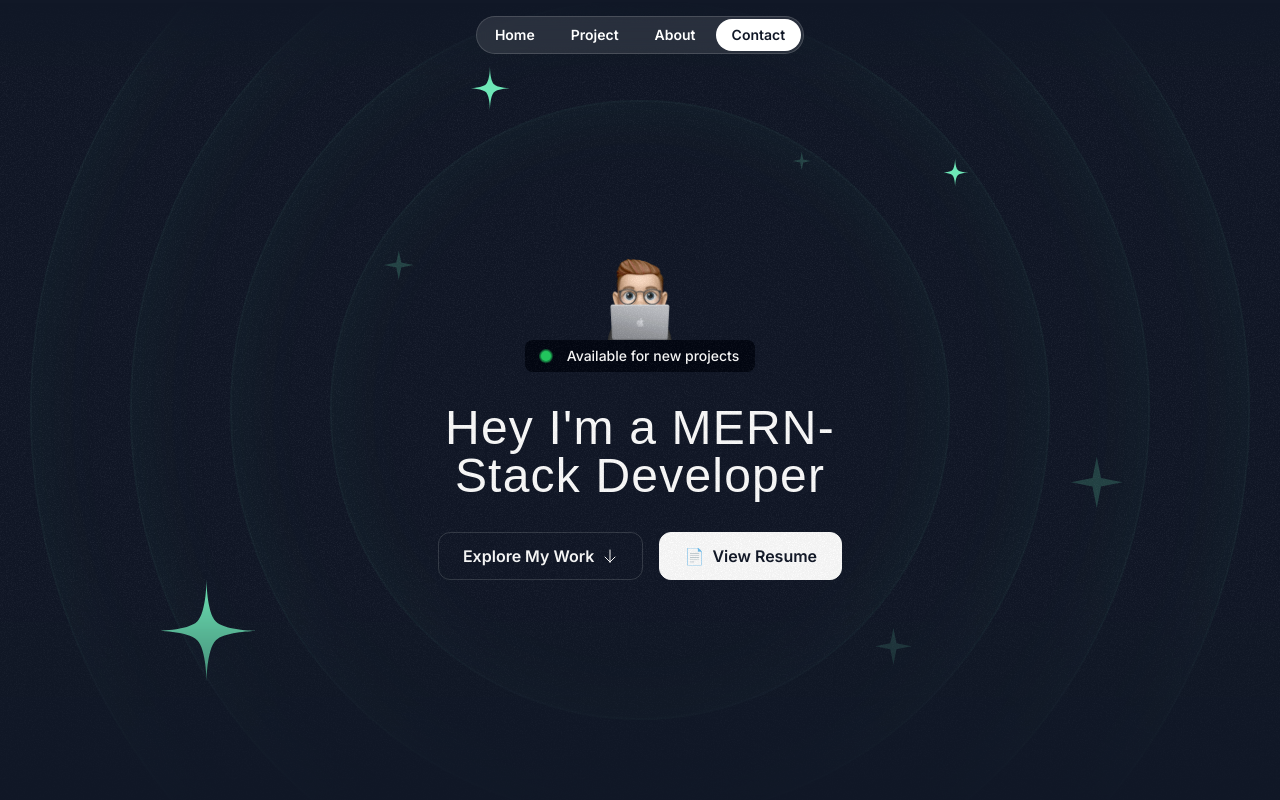
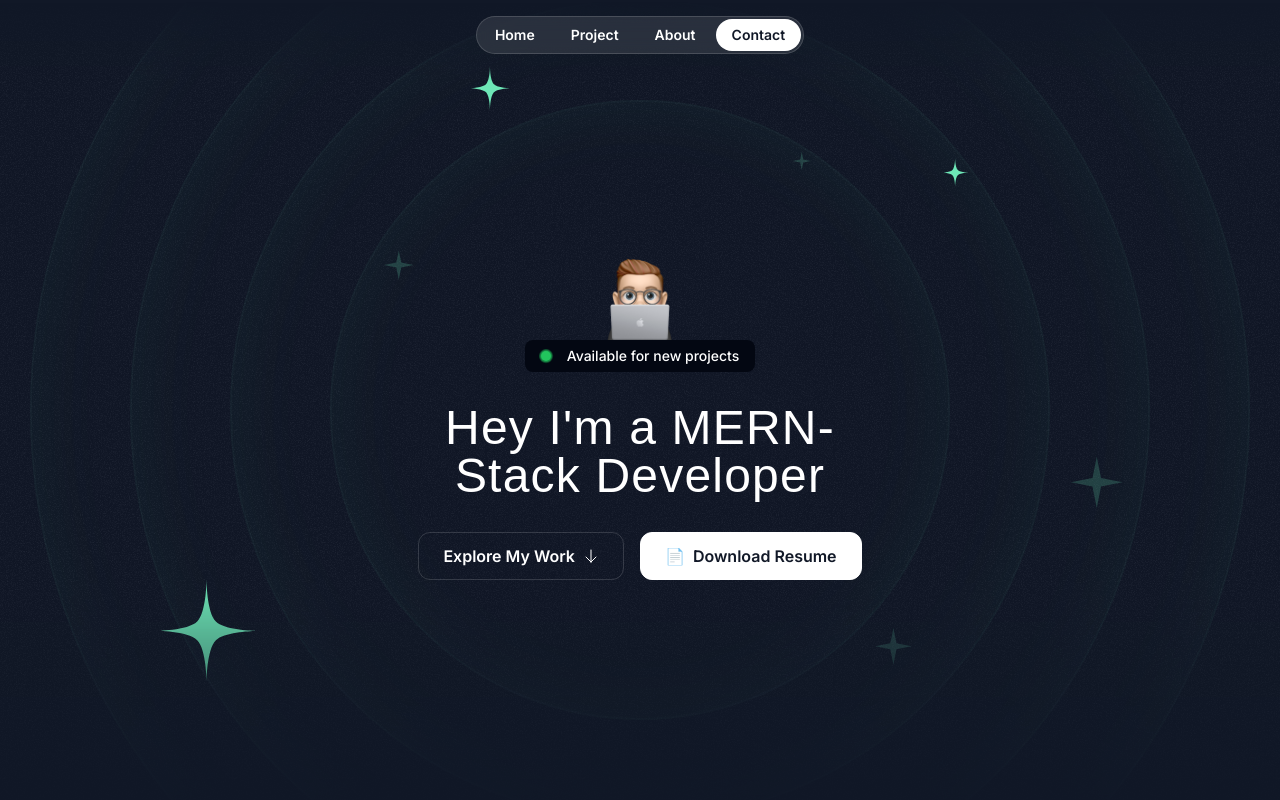
Before and after one commit to MauryaAbhi378/Portfolio, a Next.js app: page / in a window 1280 px wide. Shown: the top 800 px of the page. Built offline with nearby package versions, Linux system fonts and the light colour scheme; a web font is replaced by a local one.

Commit message:
Resume Error Solved

```diff
--- a/src/sections/Hero.tsx
+++ b/src/sections/Hero.tsx
@@ -1,3 +1,4 @@
+"use client";
 import Image from "next/image";
 import { HeroOrbit } from "@/components/HeroOrbit";
 import memojiImage from "@/assets/images/memoji-computer.png";
@@ -12,7 +13,7 @@ export const HeroSection = () => {
       id="home"
       className="py-28 md:py-48 lg:py-60 relative z-0 overflow-x-clip"
     >
-      <div className="absolute inset-0 [mask-image:linear-gradient(to_bottom,transparent,black_10%,black_70%,transparent)]">
+      <div className="absolute inset-0 [mask-image:linear-gradient(to_bottom,transparent,black_10%,black_70%,transparent)] pointer-events-none">
         <div
           className="absolute inset-0 -z-30 opacity-5"
           style={{
@@ -45,7 +46,7 @@ export const HeroSection = () => {
           <SparkleIcon className="size-14 text-emerald-300/20" />
         </HeroOrbit>
       </div>
-      <div className="container">
+      <div className="container relative z-20">
         <div className="flex flex-col items-center">
           <Image
             src={memojiImage}
@@ -54,7 +55,7 @@ export const HeroSection = () => {
           />
           <div className="bg-gray-950 border-gray-800 px-4 py-1.5 inline-flex items-center gap-4 rounded-lg">
             <div className="relative bg-green-500 size-2.5 rounded-full">
-              <div className="absolute  animate-ping bg-green-500 inset-0 size-2.5 rounded-full"></div>
+              <div className="absolute animate-ping bg-green-500 inset-0 size-2.5 rounded-full"></div>
             </div>
             <div className="text-sm font-medium">
               Available for new projects
@@ -66,21 +67,20 @@ export const HeroSection = () => {
             {`Hey I'm a MERN-Stack Developer`}
           </h1>
         </div>
-        <div className="flex flex-col md:flex-row justify-center items-center mt-8 gap-4">
+        <div className="flex flex-col md:flex-row justify-center items-center mt-8 gap-4 relative z-30">
           <button className="inline-flex items-center gap-2 border border-white/15 px-6 h-12 rounded-xl">
             <span className="font-semibold">Explore My Work</span>
             <ArrowDown className="size-4" />
           </button>
           <a
-            href="/MERNStack_Resume.pdf"
+            href="/resume.pdf"
+            download="resume.pdf"
             target="_blank"
             rel="noopener noreferrer"
-            className="hover:cursor-pointer"
+            className="inline-flex items-center gap-2 border border-white bg-white text-gray-900 h-12 px-6 rounded-xl hover:bg-gray-100 transition-colors relative z-40"
           >
-            <button className="inline-flex items-center gap-2 border border-white bg-white text-gray-900 h-12 px-6 rounded-xl">
-              <span>📄</span>
-              <span className="font-semibold">View Resume</span>
-            </button>
+            <span>📄</span>
+            <span className="font-semibold">Download Resume</span>
           </a>
         </div>
       </div>
```
Also changed, not shown: src/sections/Header.tsx (indentation only), 1 other file (tests, documents, lock files or other folders).
